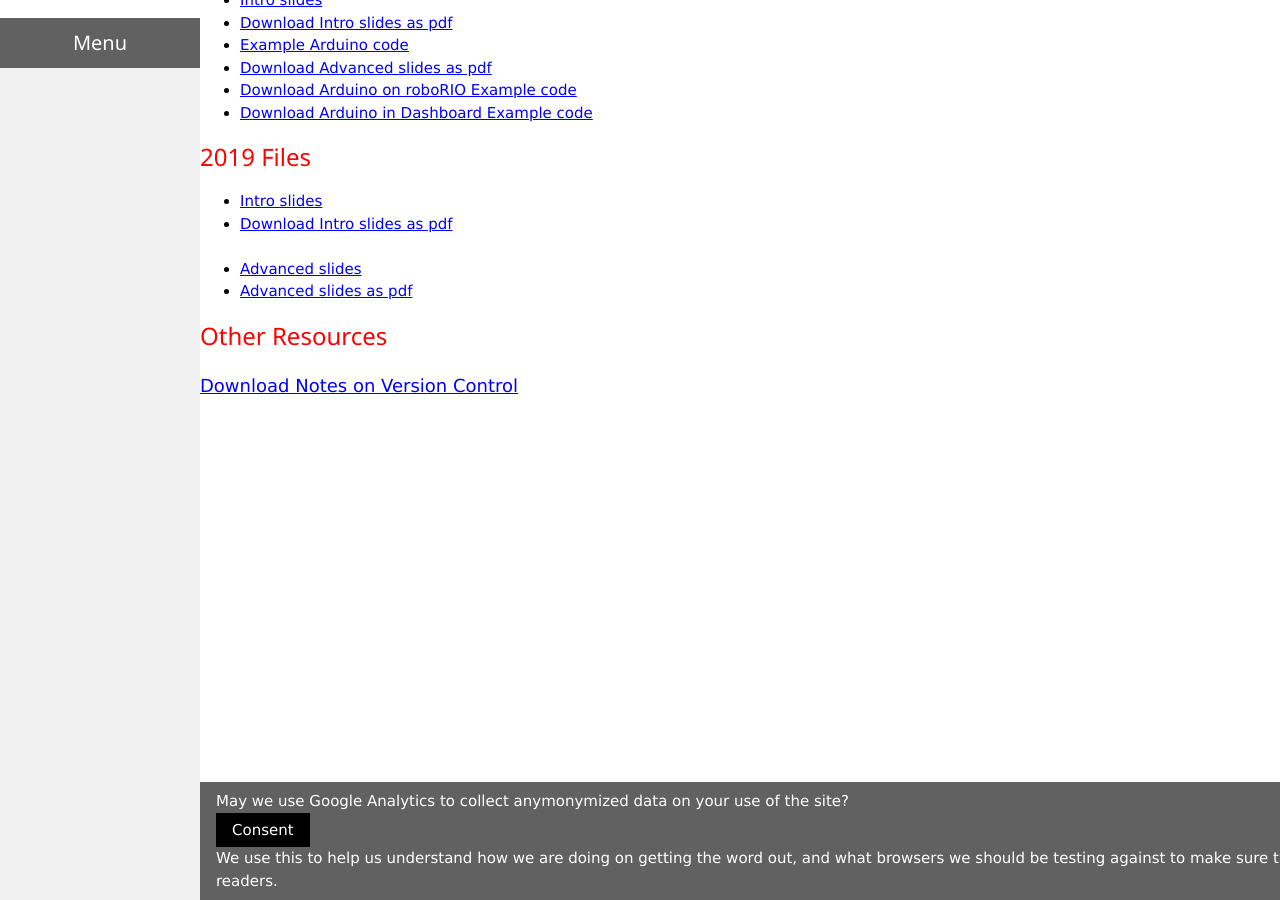
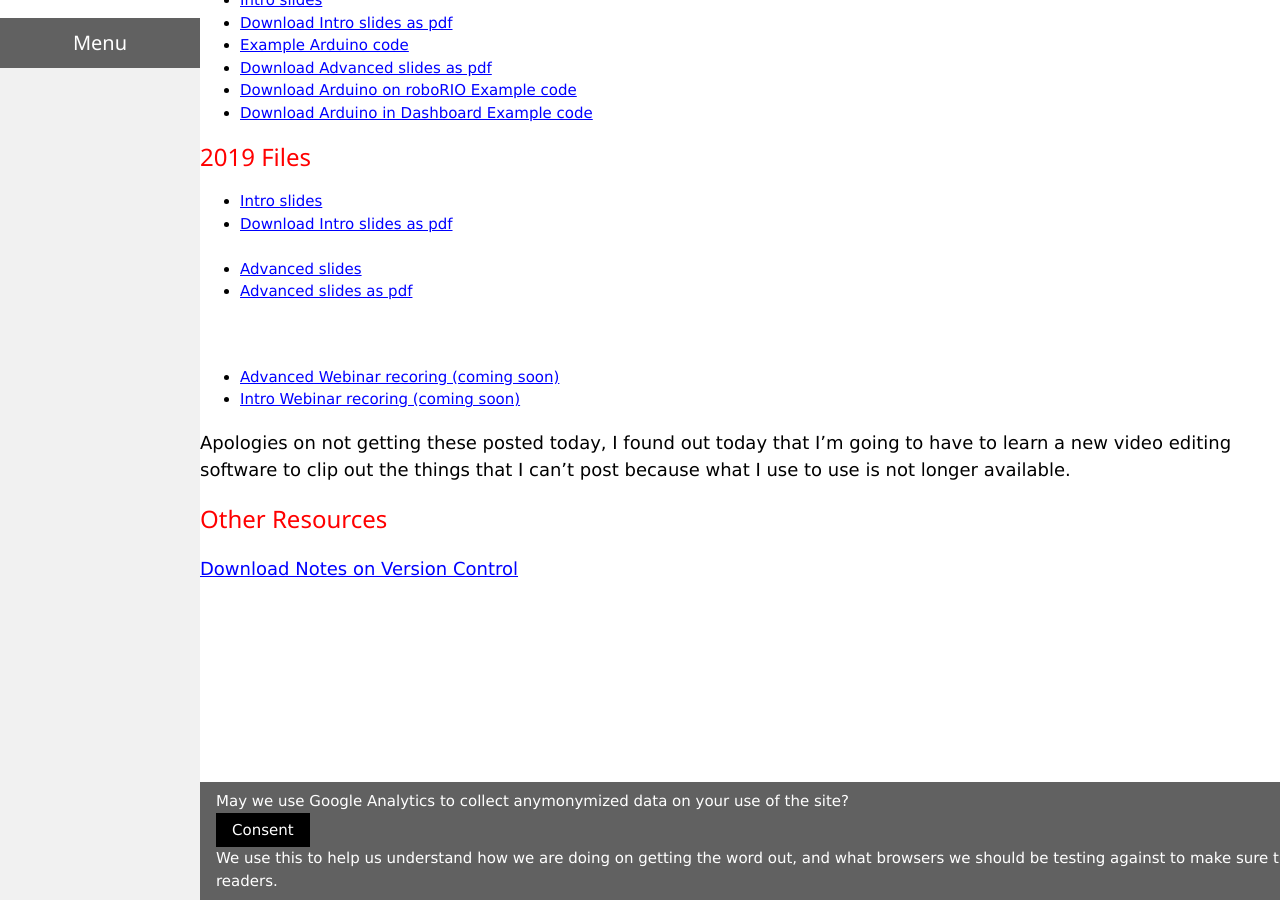
Before and after one commit to mshafer1/frc-labview-workshops, a Jekyll site: the page built from index.md, in a window 1280 px wide and 900 px high, scrolled down 687 px. Built offline with Jekyll 4.4.1, drawn with Linux system fonts in a browser that asks for light colours.

Commit message:
update kick off day 2019

```diff
--- a/index.md
+++ b/index.md
@@ -60,5 +60,11 @@ h1, h2, h3 {
 * <a href="files/2019/LabVIEW_Advanced.pptx" download="2019 LabVIEW Advanced.pptx">Advanced slides</a>
 * <a href="files/2019/LabVIEW_Advanced.pdf" download="2019 LabVIEW Advanced.pdf">Advanced slides as pdf</a>
 
+<br/>
+* <a href="#">Advanced Webinar recoring (coming soon)</a> <!-- download="2019 LabVIEW Advanced.mp4" -->
+* <a href="#">Intro Webinar recoring (coming soon)</a> <!-- download="2019 LabVIEW Intro.mp4" -->
+
+Apologies on not getting these posted today, I found out today that I'm going to have to learn a new video editing software to clip out the things that I can't post because what I use to use is not longer available.
+
 ### Other Resources
 <a href="files/VersionControlNotes.pdf" download>Download Notes on Version Control</a>
```
Also changed, not shown: 1 other file.
